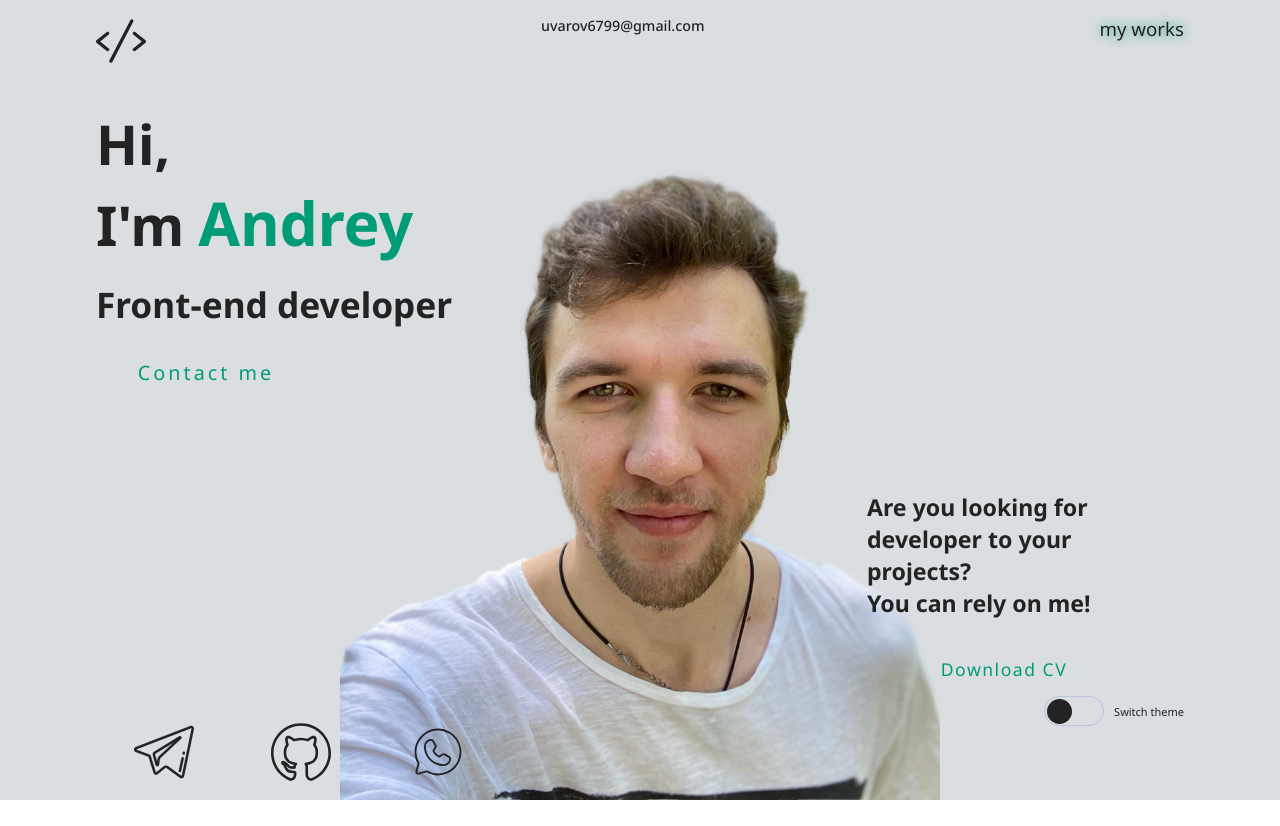
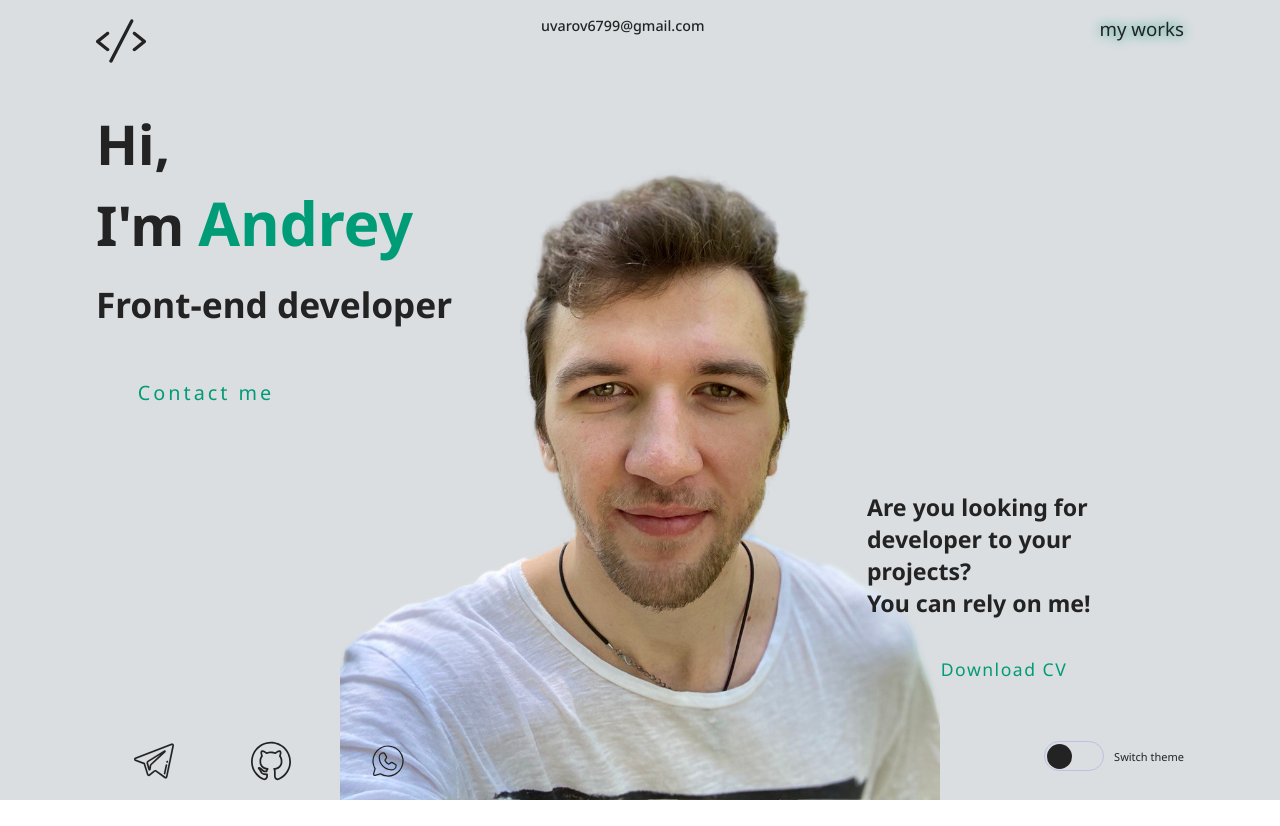
Before and after one commit to istredo/my-porfolio, a React (Create React App) app: page / in a window 1280 px wide. After the commit the page ends 800 px from the top, so only its background shows below. Built offline with nearby package versions, Linux system fonts and the light colour scheme.

Commit message:
feat: fix styles, update cv

```diff
--- a/package.json
+++ b/package.json
@@ -1,6 +1,6 @@
 {
   "name": "my-porfolio",
-  "version": "0.1.0",
+  "version": "0.1.1",
   "private": true,
   "dependencies": {
     "@reduxjs/toolkit": "^2.2.1",
--- a/src/components/Content.jsx
+++ b/src/components/Content.jsx
@@ -18,7 +18,7 @@ const Content = () => {
 					</div>
 					<div className="right">
 						<h4 className='descVisible'>Are you looking for developer to your projects?<br />You can rely on me!</h4>
-						<a className='download__CV' href="/cv.pdf" target="_blank" rel="noopener noreferrer" download>
+						<a className='download__CV' href="/Uvarov_Andrey_Frotend.pdf" target="_blank" rel="noopener noreferrer" download>
 							Download CV
 							<svg className='download__svg' xmlns="http://www.w3.org/2000/svg" width='40' fill="none" viewBox="0 0 24 24">
 								<path stroke="#009b77" strokeLinecap="round" strokeLinejoin="round" strokeWidth="1" d="M21 21H3m15-10-6 6m0 0-6-6m6 6V3" />
--- a/src/scss/index.scss
+++ b/src/scss/index.scss
@@ -523,6 +523,7 @@ footer {
 	}
 
 	.button__contact {
+		margin-top: 20px;
 		width: 220px;
 		height: 60px;
 		padding: 15px 15px;
@@ -544,7 +545,8 @@ footer {
 	footer {
 		svg {
 			width: 60px;
-			margin: 2vw 3vw;
+			margin: 0 3vw;
+			width: 40px;
 		}
 	}
 }
```
Also changed, not shown: 1 other file (tests, documents, lock files or other folders).
